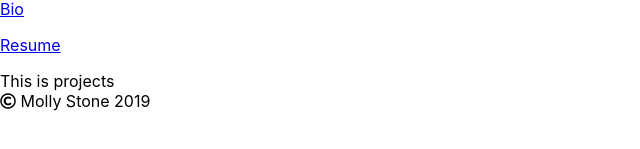
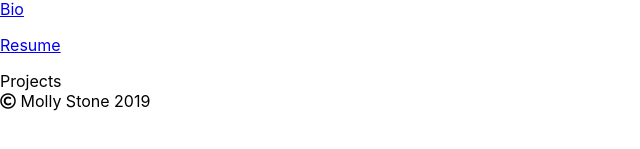
Before and after one commit to mstone89/mstone89.github.io, a React (Create React App) app in the folder molly-stone-portfolio/: page / in a window 1280 px wide. Shown: the part 155-304 px from the top of the page, without its empty margins (0-640 px from the left). Built offline with nearby package versions, Linux system fonts and the light colour scheme.

Commit message:
update projects component

```diff
--- a/molly-stone-portfolio/src/components/Projects.js
+++ b/molly-stone-portfolio/src/components/Projects.js
@@ -3,7 +3,7 @@ import React, { Component } from 'react';
 class Projects extends Component {
     render() {
         return (
-            <main>This is projects</main>
+            <main>Projects</main>
         )
     }
 }
```
